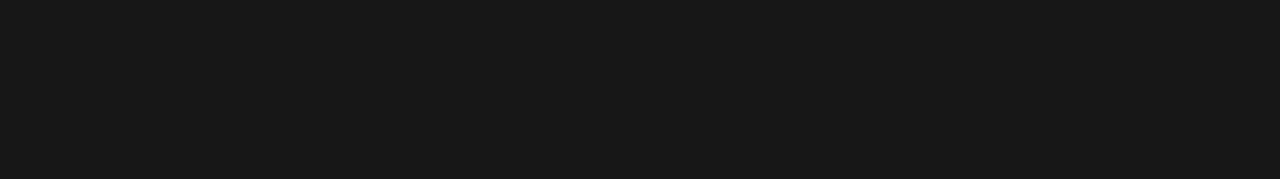
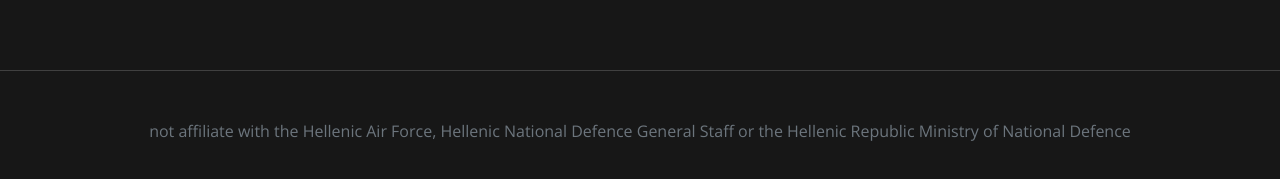
Before and after one commit to dk-raw/haf, a Nuxt app: page / in a window 1280 px wide. Shown: the part 769-948 px from the top of the page. Before the commit the page ends 800 px from the top, so only its background shows below. Built offline with nearby package versions, Linux system fonts and the light colour scheme.

Commit message:
footer and home page

```diff
--- /dev/null
+++ b/components/Footer.vue
@@ -0,0 +1,23 @@
+<template>
+  <footer
+    class="footer w-100 bg-dark p-5"
+    style="border-top: 1px solid hsl(0, 0%, 25%) !important"
+  >
+    <div class="container mt-0 text-center">
+      <div class="row">
+        <div class="col-md">
+          <p class="text-muted mb-0">
+            not affiliate with the Hellenic Air Force, Hellenic National Defence
+            General Staff or the Hellenic Republic Ministry of National Defence
+          </p>
+        </div>
+      </div>
+    </div>
+  </footer>
+</template>
+
+<script>
+export default {
+  name: "Footer",
+};
+</script>
--- a/layouts/default.vue
+++ b/layouts/default.vue
@@ -1,7 +1,12 @@
 <template>
   <div>
-    <Navbar brand="HAF"/>
+    <Navbar brand="HAF" />
     <Nuxt />
+    <br />
+    <br />
+    <br />
+    <br />
+    <Footer />
   </div>
 </template>
 
--- a/pages/index.vue
+++ b/pages/index.vue
@@ -2,6 +2,15 @@
   <div class="container">
     <h1>Hellenic Air Force unofficial website</h1>
     <hr />
+    <video
+      src="../assets/videos/haf-promo.webm"
+      type="video/webm"
+      autoplay="true"
+      muted
+      loop
+      class="rounded border border-2"
+      style="width: 100%; height: 100%; opacity: 0.8"
+    ></video>
   </div>
 </template>
 
```
Also changed, not shown: 1 other file (tests, documents, lock files or other folders).
